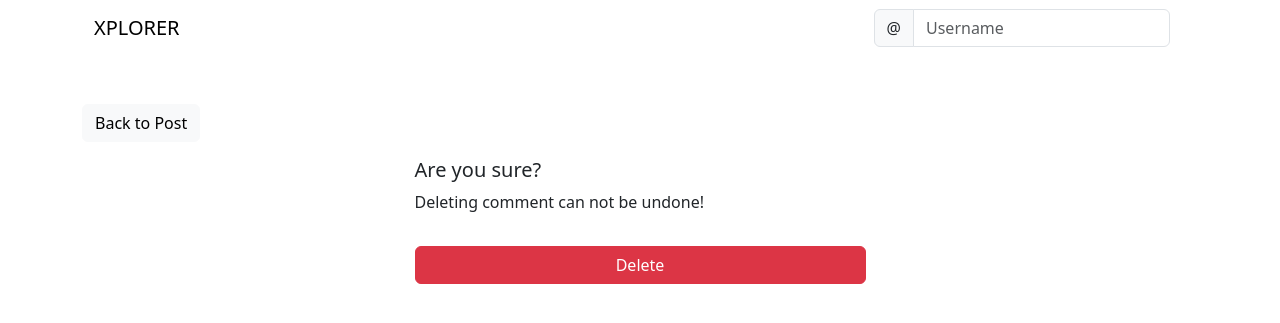
After one commit to kpetrauskas92/XPLORER, a Django app: page /social/post/1/comment/delete/1/ in a window 1280 px wide. The commit adds this page. Shown: the top 323 px of the page. Run offline with Django 3.2, Linux system fonts and the light colour scheme; tables that the repository leaves empty hold one stand-in row (values such as "Sample post"); some libraries are stand-ins or nearby versions.

Commit message:
Added CommentDeleteView, updated urls etc.

```diff
--- /dev/null
+++ b/social/templates/comment_delete.html
@@ -0,0 +1,24 @@
+{% extends 'base.html' %}
+
+{% block content %}
+<div class="container">
+    <div class="row mt-5">
+        <div class="col-md-5 col-sm-6">
+           <a href="{% url 'post-detail' object.post.pk %}" class="btn btn-light">Back to Post</a>
+        </div>
+    </div>
+    <div class="row justify-content-center mt-3 mb-5">
+        <div class="col-md-5 col-sm-12">
+           <form method="POST">
+                {% csrf_token %}
+                <h5>Are you sure?</h5>
+                <p>Deleting comment can not be undone!</p>
+                <div class="d-grid gap-2">
+                    <button class="btn btn-danger mt-3">Delete</button>
+                </div>
+           </form>
+        </div>
+    </div>
+
+</div>
+{% endblock content %}
--- a/social/urls.py
+++ b/social/urls.py
@@ -1,9 +1,10 @@
 from django.urls import path
-from .views import PostListView, PostDetailView, PostEditView, PostDeleteView
+from .views import PostListView, PostDetailView, PostEditView, PostDeleteView, CommentDeleteView
 
 urlpatterns = [
     path('', PostListView.as_view(), name='post-list'),
     path('post/<int:pk>', PostDetailView.as_view(), name='post-detail'),
     path('post/edit/<int:pk>', PostEditView.as_view(), name='post-edit'),
     path('post/delete/<int:pk>', PostDeleteView.as_view(), name='post-delete'),
+    path('post/<int:post_pk>/comment/delete/<int:pk>/', CommentDeleteView.as_view(), name='comment-delete'),
 ]
--- a/social/views.py
+++ b/social/views.py
@@ -79,3 +79,12 @@ class PostDeleteView(DeleteView):
     model = Post
     template_name = 'post_delete.html'
     success_url = reverse_lazy('post-list')
+
+
+class CommentDeleteView(DeleteView):
+    model = Comment
+    template_name = 'comment_delete.html'
+
+    def get_success_url(self):
+        pk = self.kwargs['pk']
+        return reverse_lazy('post-detail', kwargs={'pk': pk})
```
Also changed, not shown: social/templates/post_detail.html (+13 -2 lines).
